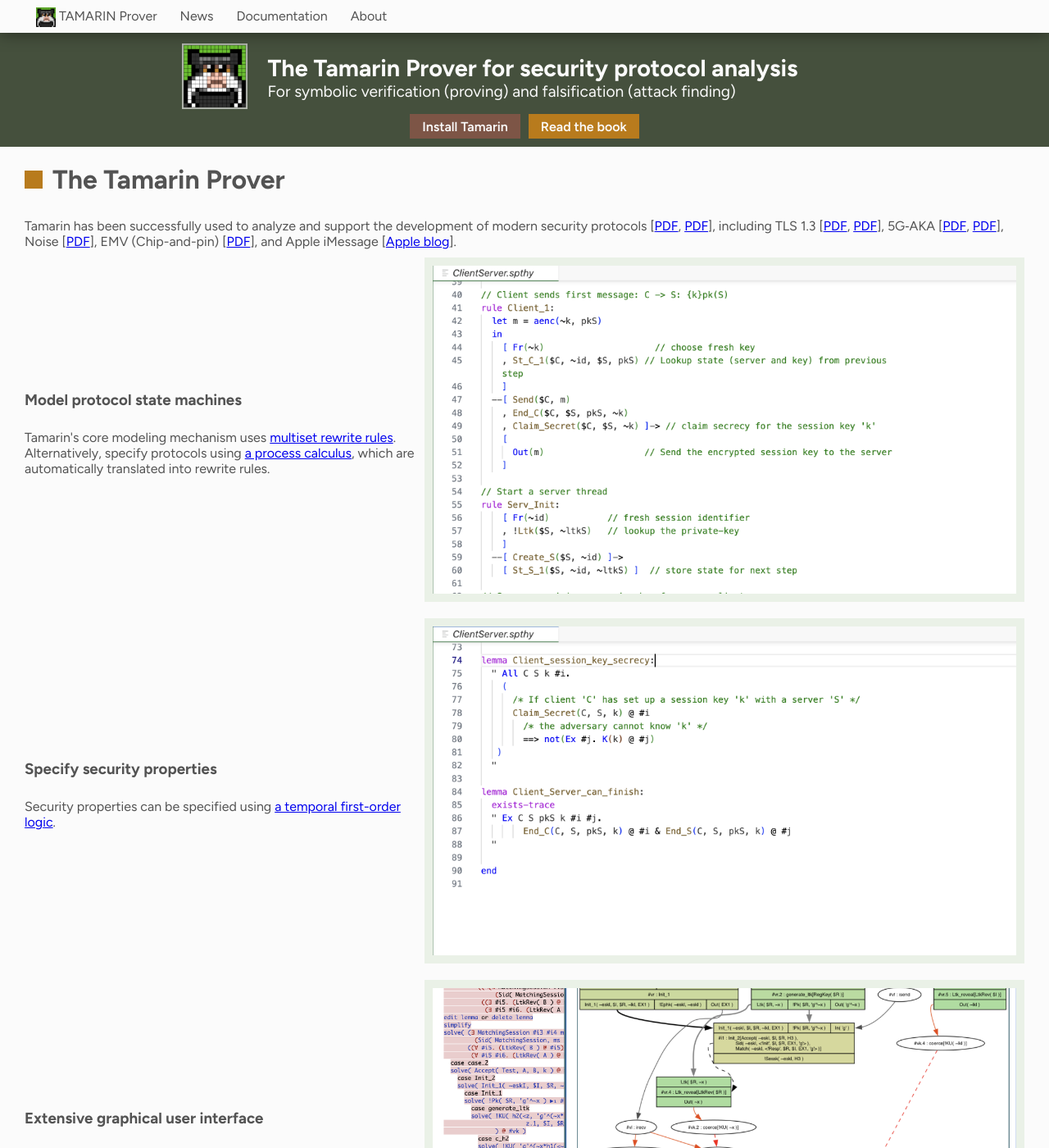
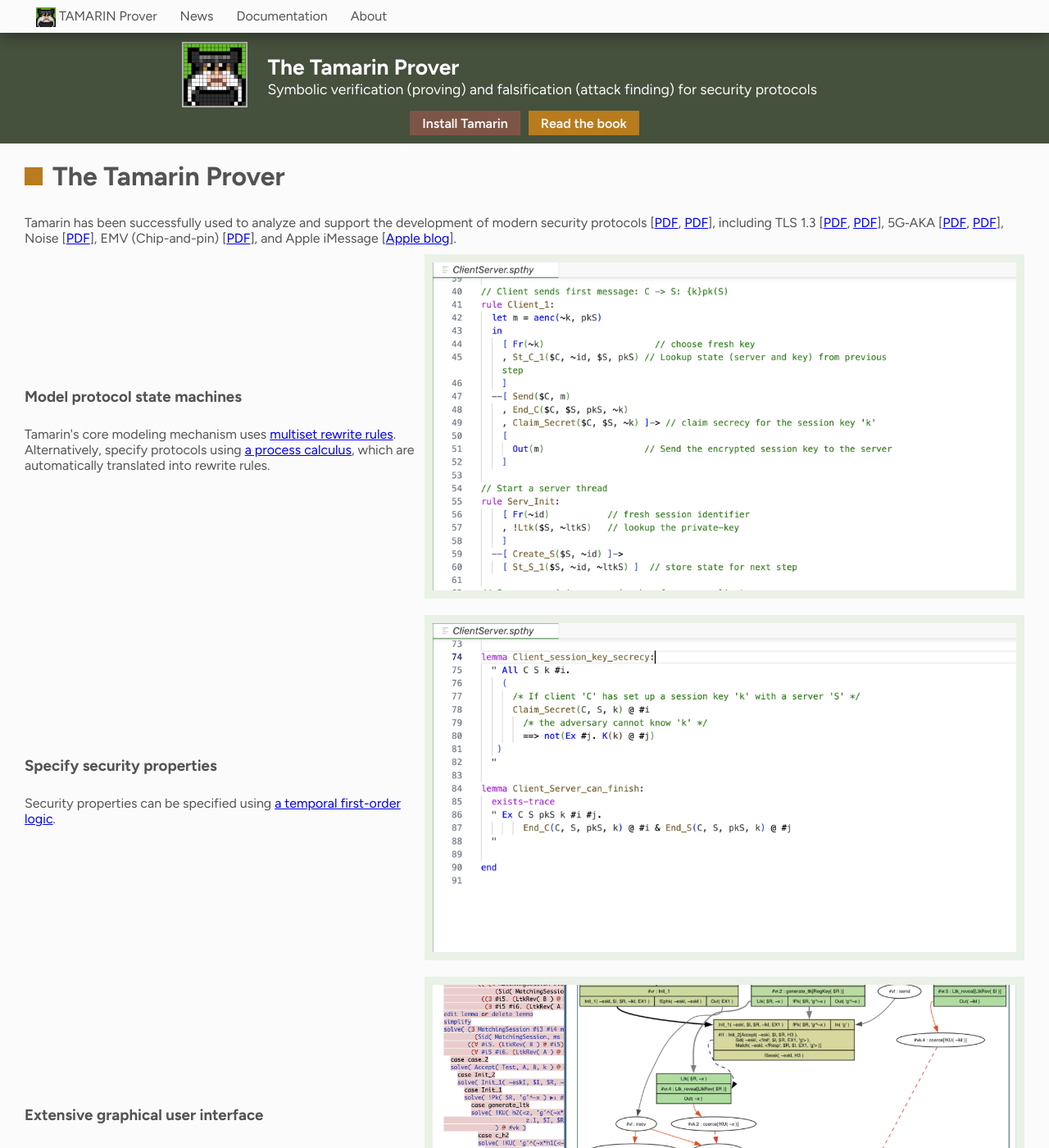
Before and after one commit to tamarin-prover/tamarin-prover.github.io, a Jekyll site: the page built from index.html, in a window 1280 px wide and 1400 px high. Shown: the whole window at 82% size. Built offline with Jekyll 4.4.1, drawn with Linux system fonts in a browser that asks for light colours.

Commit message:
Better title.

```diff
--- a/_layouts/titlepage.html
+++ b/_layouts/titlepage.html
@@ -10,8 +10,8 @@
                 <img src="/assets/images/tamarin-logo-border.png">
             </div>
             <div class="title-description">
-                <h2>The Tamarin Prover for security protocol analysis</h2>
-                <p>For symbolic verification (proving) and falsification (attack finding)</p>
+                <h2>The Tamarin Prover</h2>
+                <p>Symbolic verification (proving) and falsification (attack finding) for security protocols</p>
 
             </div>
         </div>
--- a/assets/css/tamarin.css
+++ b/assets/css/tamarin.css
@@ -274,7 +274,7 @@
     width: 60%;
     margin-bottom: 16px;
     margin-top: 16px;
-    font-size: 120%;
+    font-size: 110%;
 }
 
 
```
